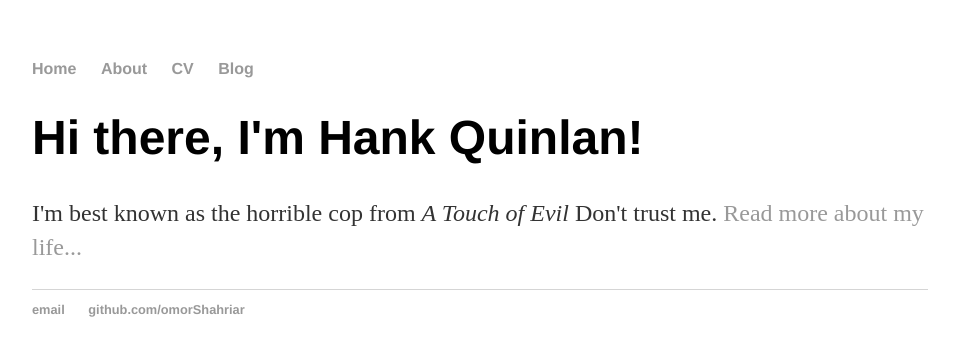
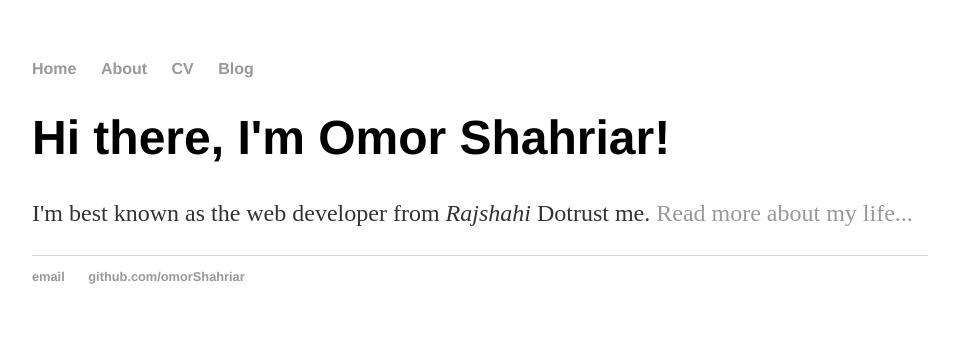
Before and after one commit to omorShahriar/omorshahriar.github.io, a Jekyll site: the page built from index.html, in a window 1280 px wide. Shown: the top 356 px of the page, without its empty margins (160-1119 px from the left). Built offline with Jekyll 4.4.1, drawn with Linux system fonts in a browser that asks for light colours.

Commit message:
Update index.html

```diff
--- a/index.html
+++ b/index.html
@@ -1,8 +1,8 @@
 ---
 layout: default
-title: Hank Quinlan, Horrible Cop
+title: omor shahriar's portfolio
 ---
 <div class="blurb">
-	<h1>Hi there, I'm Hank Quinlan!</h1>
-	<p>I'm best known as the horrible cop from <em>A Touch of Evil</em> Don't trust me. <a href="/about">Read more about my life...</a></p>
+	<h1>Hi there, I'm Omor Shahriar!</h1>
+	<p>I'm best known as the web developer from <em>Rajshahi</em> Dotrust me. <a href="/about">Read more about my life...</a></p>
 </div><!-- /.blurb -->
```
